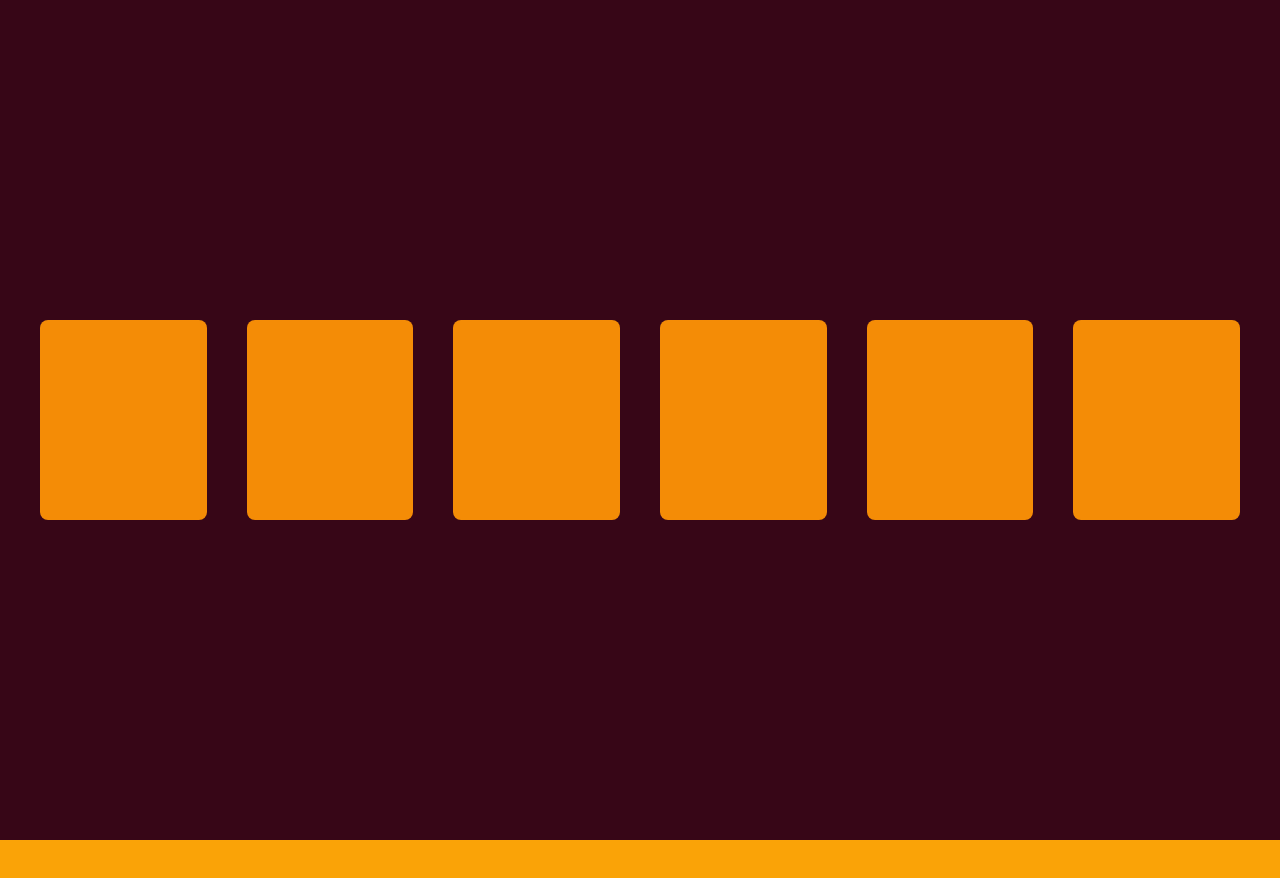
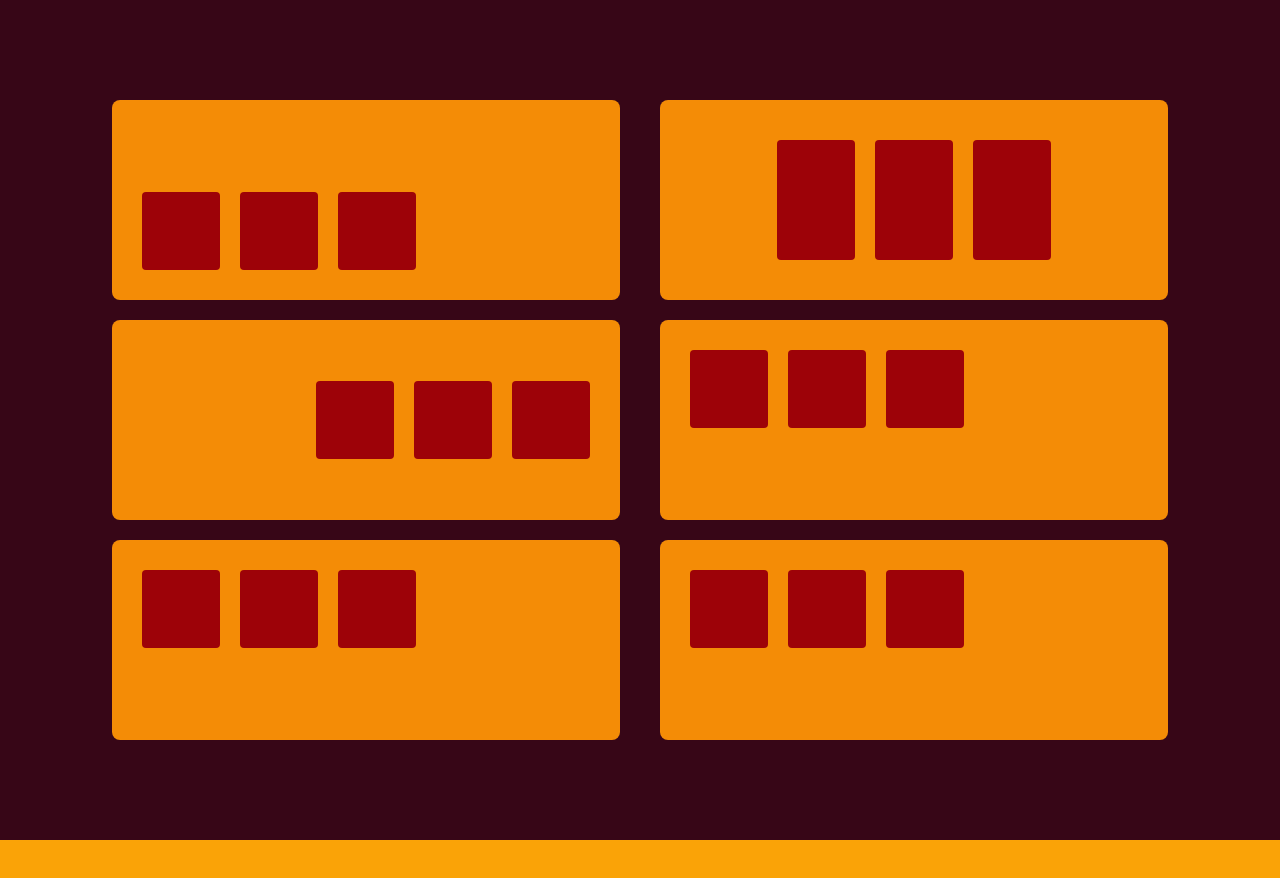
Before and after one commit to MPLarsson/Figma-Flexbox, a plain HTML site: page index.html in a window 1280 px wide. Shown: the top 878 px of the page. Drawn offline with Linux system fonts and the light colour scheme.

Commit message:
Classes and Structure

```diff
--- a/index.html
+++ b/index.html
@@ -9,48 +9,56 @@
 <body>
 
     <section class="screen-one">
-        <div class="container-rectangle">
+        <div>
+            <div class="container-rectangle-one">
 
-            <div class="container_item.box"></div>
-            <div class="container_item.box"></div>
-            <div class="container_item.box"></div>
+                <div class="container_box"></div>
+                <div class="container_box"></div>
+                <div class="container_box"></div>
 
             </div>
-        <div class="container-rectangle">
 
-            <div class="container_item.box"></div>
-            <div class="container_item.box"></div>
-            <div class="container_item.box"></div>
+            <div class="container-rectangle-two">
+
+                <div class="container_box"></div>
+                <div class="container_box"></div>
+                <div class="container_box"></div>
 
             </div>
-        <div class="container-rectangle">
+            <div class="container-rectangle-three">
 
-            <div class="container_item.box"></div>
-            <div class="container_item.box"></div>
-            <div class="container_item.box"></div>
+                <div class="container_box"></div>
+                <div class="container_box"></div>
+                <div class="container_box"></div>
 
             </div>
-        <div class="container-rectangle">
+        </div>
 
-            <div class="container_item.box"></div>
-            <div class="container_item.box"></div>
-            <div class="container_item.box"></div>
+        <div>
+
+            <div class="container-rectangle-four">
+
+                <div class="container_box"></div>
+                <div class="container_box"></div>
+                <div class="container_box"></div>
 
             </div>
-        <div class="container-rectangle">
+            <div class="container-rectangle-five">
 
-            <div class="container_item.box"></div>
-            <div class="container_item.box"></div>
-            <div class="container_item.box"></div>
+                <div class="container_box"></div>
+                <div class="container_box"></div>
+                <div class="container_box"></div>
 
             </div>
-        <div class="container-rectangle">
+            <div class="container-rectangle-six">
 
-            <div class="container_item.box"></div>
-            <div class="container_item.box"></div>
-            <div class="container_item.box"></div>
+                <div class="container_box"></div>
+                <div class="container_box"></div>
+                <div class="container_box"></div>
 
             </div>
+        </div>
+
     </section>
 
     <section class="screen-two">
--- a/styles/index.css
+++ b/styles/index.css
@@ -23,7 +23,16 @@ body{
     align-items: center;
 }
 
-.container-rectangle{
+.container_box {
+    background-color: rgba(157, 2, 8, 1);
+    width: 78px;
+    height: 78px;
+    display: flex;
+    margin: 10px;
+    border-radius: 4px;
+}
+
+.container-rectangle-one {
     background-color: rgba(244, 140, 6, 1);
     border-radius: 8px;
     width: 468px;
@@ -32,3 +41,68 @@ body{
     margin: 20px;
     display: flex;
 }
+
+.container-rectangle-two {
+    background-color: rgba(244, 140, 6, 1);
+    border-radius: 8px;
+    width: 468px;
+    height: 160px;
+    padding: 20px;
+    margin: 20px;
+    display: flex;
+    justify-content: flex-end;
+}
+
+.container-rectangle-three {
+    background-color: rgba(244, 140, 6, 1);
+    border-radius: 8px;
+    width: 468px;
+    height: 160px;
+    padding: 20px;
+    margin: 20px;
+    display: flex;
+}
+
+.container-rectangle-four {
+    background-color: rgba(244, 140, 6, 1);
+    border-radius: 8px;
+    width: 468px;
+    height: 160px;
+    padding: 20px;
+    margin: 20px;
+    display: flex;
+    justify-content: center;
+}
+
+.container-rectangle-five {
+    background-color: rgba(244, 140, 6, 1);
+    border-radius: 8px;
+    width: 468px;
+    height: 160px;
+    padding: 20px;
+    margin: 20px;
+    display: flex;
+}
+
+.container-rectangle-six {
+    background-color: rgba(244, 140, 6, 1);
+    border-radius: 8px;
+    width: 468px;
+    height: 160px;
+    padding: 20px;
+    margin: 20px;
+    display: flex;
+}
+
+.container-rectangle-one .container_box {
+    align-self: flex-end;
+}
+
+.container-rectangle-two .container_box {
+    align-self: center;
+}
+
+.container-rectangle-four .container_box {
+    height: 120px;
+    align-self: center;
+}
```
Lines whose indentation alone changed are shown as unchanged.
